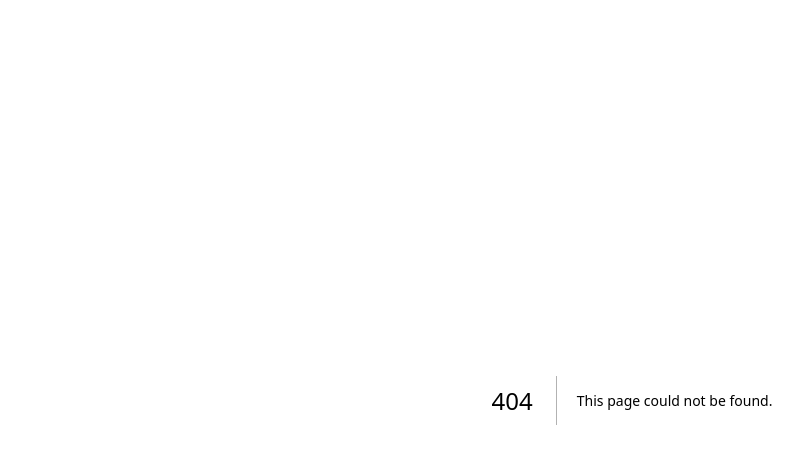
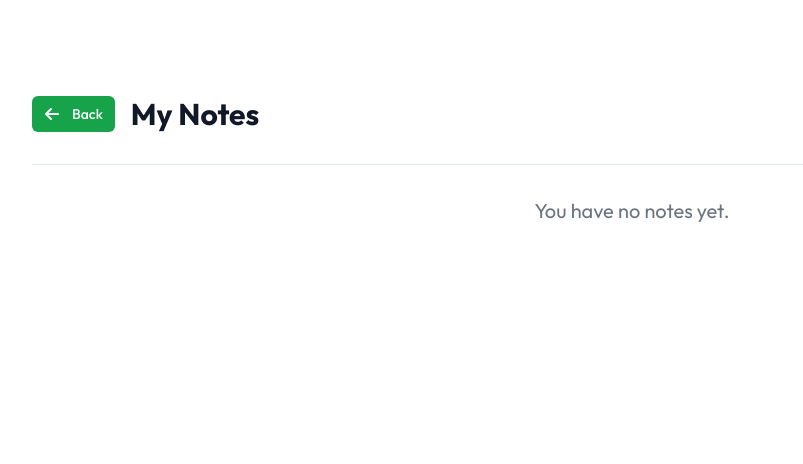
Before and after one commit to WebXodeTechnologies/Notion-clone, a Next.js app in the folder main/: page /dashboard in a window 1280 px wide. Before the commit this address had no page. Shown: the top 464 px of the page, without its empty margins (8-811 px from the left). Built offline with nearby package versions, Linux system fonts and the light colour scheme.

Commit message:
Dashboard Page

```diff
--- a/main/package.json
+++ b/main/package.json
@@ -10,6 +10,7 @@
   },
   "dependencies": {
     "@clerk/nextjs": "^6.8.0",
+    "@radix-ui/react-separator": "^1.1.0",
     "@radix-ui/react-slot": "^1.1.0",
     "class-variance-authority": "^0.7.1",
     "clsx": "^2.1.1",
--- /dev/null
+++ b/main/src/app/dashboard/page.tsx
@@ -0,0 +1,49 @@
+
+import { Button } from "@/components/ui/button";
+import { Separator } from "@/components/ui/separator";
+import { UserButton } from "@clerk/nextjs";
+import { FaArrowLeft } from "react-icons/fa6";
+import Image from "next/image";
+import Link from "next/link";
+import React from "react";
+
+type Props = {};
+
+const DashboardPage = async (props: Props) => {
+
+
+  return (
+    <>
+      <div className="min-h-screen">
+        <div className="max-w-7xl mx-auto p-10">
+          <div className="h-14"></div>
+          <div className="flex justify-between items-center md:flex-row flex-col">
+            <div className="flex items-center">
+              <Link href="/">
+                <Button className="bg-green-600" size="sm">
+                  <FaArrowLeft className="mr-1 w-4 h-4" />
+                  Back
+                </Button>
+              </Link>
+              <div className="w-4"></div>
+              <h1 className="text-3xl font-bold text-gray-900">My Notes</h1>
+              <div className="w-4"></div>
+              <UserButton />
+            </div>
+          </div>
+
+          <div className="h-8"></div>
+          <Separator />
+          <div className="h-8"></div>
+          {/* list all the notes */}
+          {/* if no notes, display this */}
+            <div className="text-center">
+              <h2 className="text-xl text-gray-500">You have no notes yet.</h2>
+            </div>
+        </div>
+      </div>
+    </>
+  );
+};
+
+export default DashboardPage;
--- /dev/null
+++ b/main/src/components/ui/separator.tsx
@@ -0,0 +1,31 @@
+"use client"
+
+import * as React from "react"
+import * as SeparatorPrimitive from "@radix-ui/react-separator"
+
+import { cn } from "@/lib/utils"
+
+const Separator = React.forwardRef<
+  React.ElementRef<typeof SeparatorPrimitive.Root>,
+  React.ComponentPropsWithoutRef<typeof SeparatorPrimitive.Root>
+>(
+  (
+    { className, orientation = "horizontal", decorative = true, ...props },
+    ref
+  ) => (
+    <SeparatorPrimitive.Root
+      ref={ref}
+      decorative={decorative}
+      orientation={orientation}
+      className={cn(
+        "shrink-0 bg-border",
+        orientation === "horizontal" ? "h-[1px] w-full" : "h-full w-[1px]",
+        className
+      )}
+      {...props}
+    />
+  )
+)
+Separator.displayName = SeparatorPrimitive.Root.displayName
+
+export { Separator }
```
Also changed, not shown: 1 other file (tests, documents, lock files or other folders).
